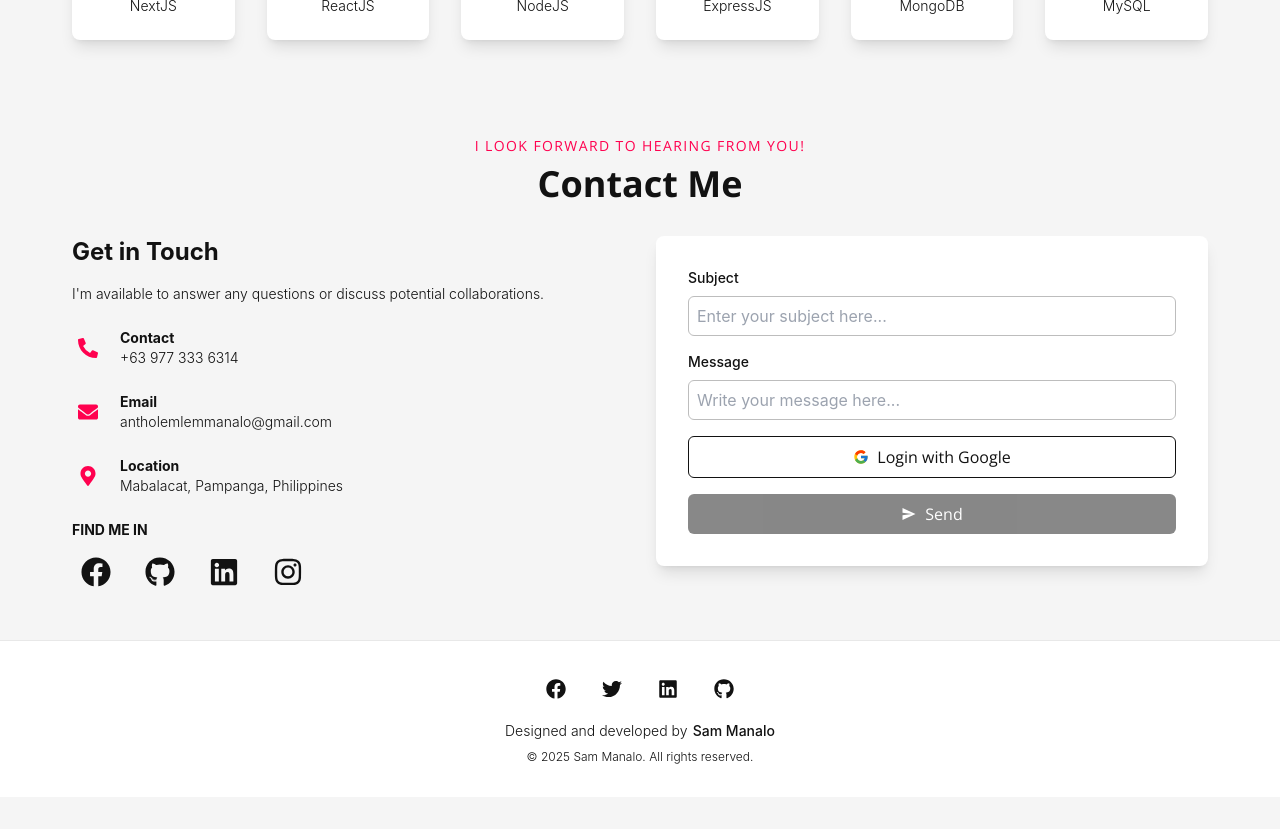
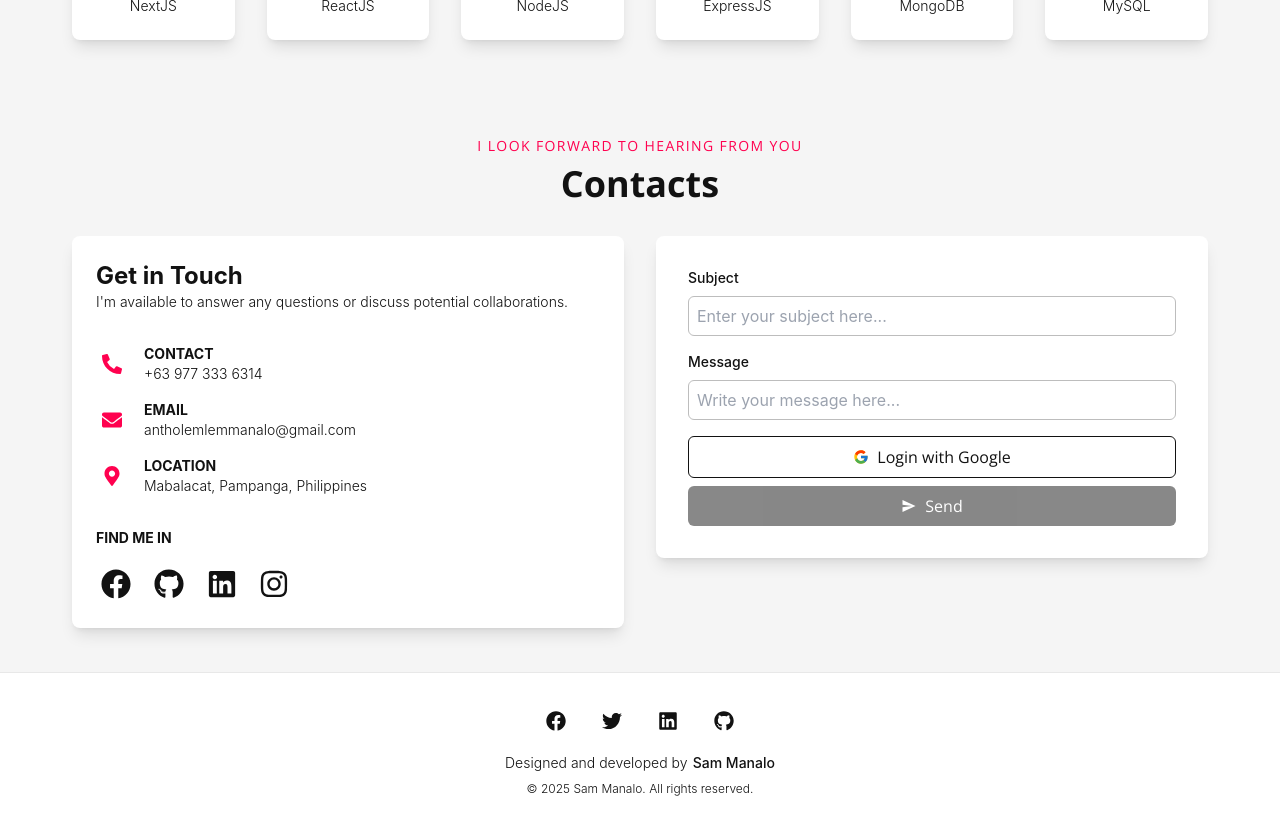
Before and after one commit to Antholem/web-portfolio, a React (Create React App) app in the folder portfolio/client/: page / in a window 1280 px wide. Shown: the part 1640-2469 px from the top of the page. Before the commit the page ends 2437 px from the top, so only its background shows below. Built offline with nearby package versions, Linux system fonts and the light colour scheme.

Commit message:
feature/contacts-enhancement

```diff
--- a/portfolio/client/src/views/Contacts.js
+++ b/portfolio/client/src/views/Contacts.js
@@ -37,9 +37,12 @@ const Contacts = () => {
     const [subject, setSubject] = useState("");
     const [message, setMessage] = useState("");
     const [isLoggedIn, setIsLoggedIn] = useState(false);
+    const [isGoogleLoading, setIsGoogleLoading] = useState(false);
+    const [isSendLoading, setIsSendLoading] = useState(false);
 
     /** Handle Google Login */
     const handleGoogleLogin = () => {
+        setIsGoogleLoading(true); // Start loading state
         const provider = new GoogleAuthProvider();
         signInWithPopup(auth, provider)
             .then((result) => {
@@ -51,12 +54,14 @@ const Contacts = () => {
             .catch((error) => {
                 console.error("Error during Google login:", error);
                 alert("Failed to log in with Google. Please try again.");
-            });
+            })
+            .finally(() => setIsGoogleLoading(false)); // End loading state
     };
 
     /** Handle Form Submission */
     const handleSend = (e) => {
         e.preventDefault();
+        setIsSendLoading(true); // Start loading state
 
         const formData = {
             name: auth.currentUser?.displayName,
@@ -72,7 +77,8 @@ const Contacts = () => {
             .catch((err) => {
                 console.error("Error sending email:", err);
                 alert("Failed to send message. Please try again.");
-            });
+            })
+            .finally(() => setIsSendLoading(false)); // End loading state
     };
 
     /** Log User Data on Login */
@@ -81,20 +87,20 @@ const Contacts = () => {
     }, [isLoggedIn, email, photo]);
 
     return (
-        <div>
+        <div className="w-full mx-auto">
             {/* Section Heading */}
             <header className="mb-8 text-center">
                 <h2 className="text-sm font-heading tracking-widest uppercase text-brand mb-2">
-                    I Look Forward to Hearing From You!
+                    I Look Forward to Hearing From You
                 </h2>
-                <h1 className="text-4xl font-heading font-bold">Contact Me</h1>
+                <h1 className="text-4xl font-heading font-bold">Contacts</h1>
             </header>
 
             {/* Main Content */}
-            <div className="grid grid-cols-1 md:grid-cols-2 gap-8 max-w-6xl mx-auto">
-                {/* Contact Details */}
-                <div className="space-y-6">
-                    <div className="space-y-4">
+            <div className="grid grid-cols-1 md:grid-cols-2 gap-8">
+                {/* Contact Details Section */}
+                <Card className="space-y-8" size="sm">
+                    <div>
                         <h2 className="text-2xl font-bold">Get in Touch</h2>
                         <p className="text-sm font-light">
                             I'm available to answer any questions or discuss potential collaborations.
@@ -102,14 +108,14 @@ const Contacts = () => {
                     </div>
 
                     {/* Contact List */}
-                    <div className="grid grid-cols-1 gap-6">
+                    <div className="space-y-4">
                         {contactDetails.map(({ label, icon, text }, index) => (
                             <div key={index} className="flex items-center gap-4">
                                 <div className="flex items-center justify-center w-8 h-8 text-brand">
                                     <Icon icon={icon} size="md" />
                                 </div>
                                 <div>
-                                    <h3 className="text-sm font-bold">{label}</h3>
+                                    <h3 className="text-sm font-bold uppercase">{label}</h3>
                                     <p className="text-sm font-light">{text}</p>
                                 </div>
                             </div>
@@ -118,8 +124,8 @@ const Contacts = () => {
 
                     {/* Social Links */}
                     <div>
-                        <h3 className="text-sm font-bold uppercase mb-2">Find Me In</h3>
-                        <div className="flex space-x-4">
+                        <h3 className="text-sm font-bold uppercase mb-4">Find Me In</h3>
+                        <div className="grid grid-cols-4 sm:grid-cols-6 md:grid-cols-8 lg:grid-cols-10 gap-6">
                             {socialLinks.map((link, index) => (
                                 <Tooltip
                                     key={index}
@@ -130,32 +136,28 @@ const Contacts = () => {
                                     <IconButton
                                         icon={link.icon}
                                         variant="text"
-                                        size="md"
+                                        size="sm"
                                         href={link.href}
                                         ariaLabel={link.ariaLabel}
+                                        className="flex items-center justify-center mx-auto"
                                     />
                                 </Tooltip>
                             ))}
                         </div>
                     </div>
-                </div>
+                </Card>
 
-                {/* Contact Form */}
+                {/* Contact Form Section */}
                 <div>
-                    <Card>
+                    <Card className="p-6">
                         {isLoggedIn && (
-                            <div className="flex items-center gap-4 pb-4">
+                            <div className="flex items-center gap-4 pb-6">
                                 <img src={photo} alt="Profile" className="w-12 h-12 rounded-full" />
                                 <div>
                                     <h2 className="text-md font-bold">
                                         {auth.currentUser?.displayName || "User Name"}
                                     </h2>
-                                    <p
-                                        href={`mailto:${email}`}
-                                        className="text-sm font-light"
-                                    >
-                                        {email}
-                                    </p>
+                                    <p className="text-sm font-light">{email}</p>
                                 </div>
                             </div>
                         )}
@@ -186,12 +188,15 @@ const Contacts = () => {
                                     onChange={(e) => setMessage(e.target.value)}
                                 />
                             </div>
+                            <div className="space-y-2">
                                 <Button
                                     className="w-full"
                                     leftIcon={<FcGoogle />}
                                     variant="outlined"
                                     onClick={handleGoogleLogin}
                                     type="button"
+                                    isLoading={isGoogleLoading}
+                                    loadingText="Logging in..."
                                 >
                                     {isLoggedIn ? "Switch Account" : "Login with Google"}
                                 </Button>
@@ -199,10 +204,13 @@ const Contacts = () => {
                                     className="w-full"
                                     leftIcon={<IoMdSend />}
                                     isDisabled={!isLoggedIn}
+                                    isLoading={isSendLoading}
+                                    loadingText="Sending..."
                                     type="submit"
                                 >
                                     Send
                                 </Button>
+                            </div>
                         </form>
                     </Card>
                 </div>
```
Lines whose indentation alone changed are shown as unchanged.
